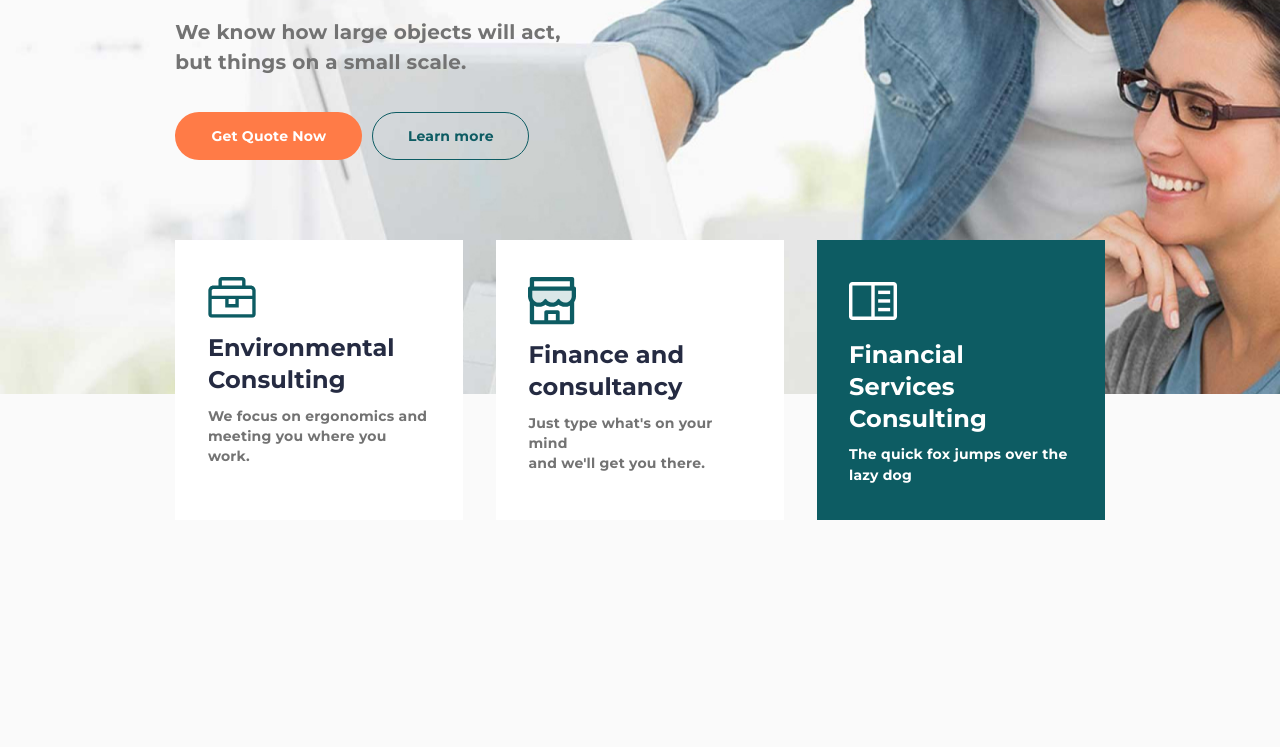
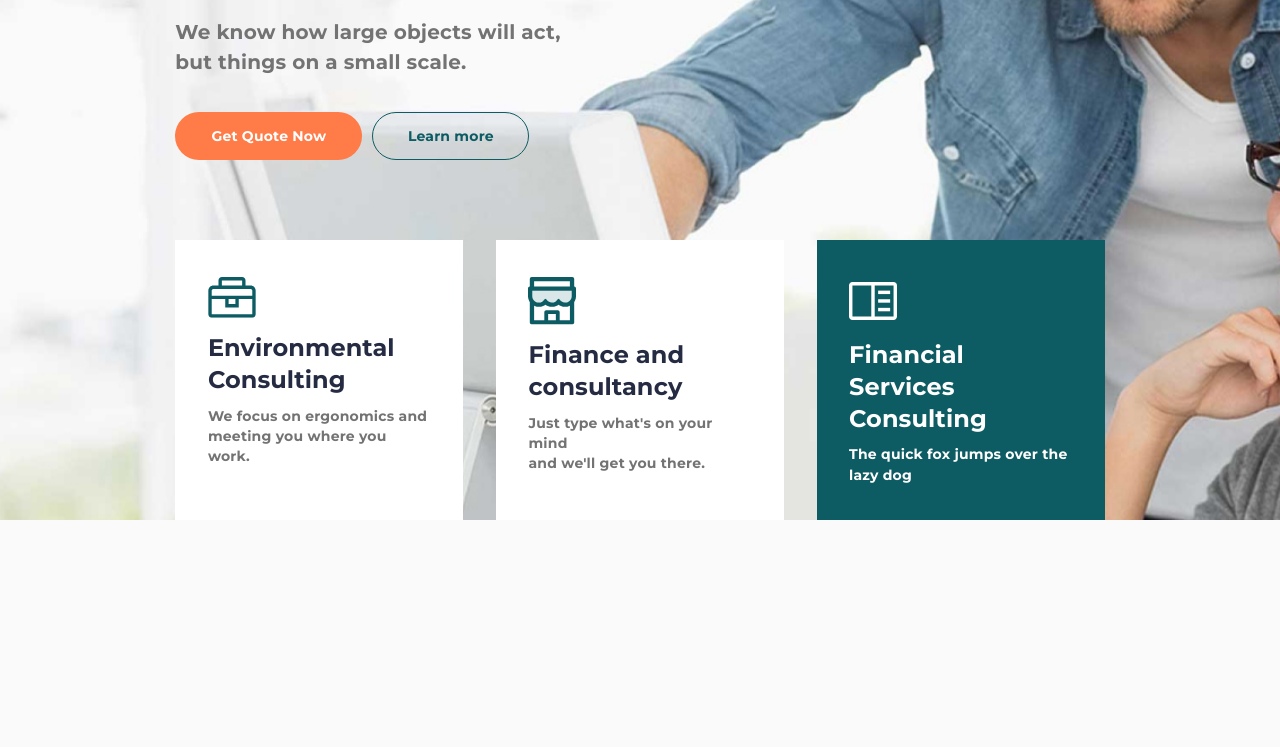
Before and after one commit to Sashahjggggv/Relvise, a plain HTML site: page index.html in a window 1280 px wide. Shown: the part 375-1122 px from the top of the page. Drawn offline with Linux system fonts and the light colour scheme.

Commit message:
background

```diff
--- a/main.css
+++ b/main.css
@@ -126,8 +126,7 @@ li{
   opacity: 1.2;
 }
 header{
-  background: url('img/background.jpg') no-repeat center top / cover;
-  background-size: 100% 86%;
+  background: url('img/background.jpg') center top / cover no-repeat;
 }
 .container{
   display: block;
```
